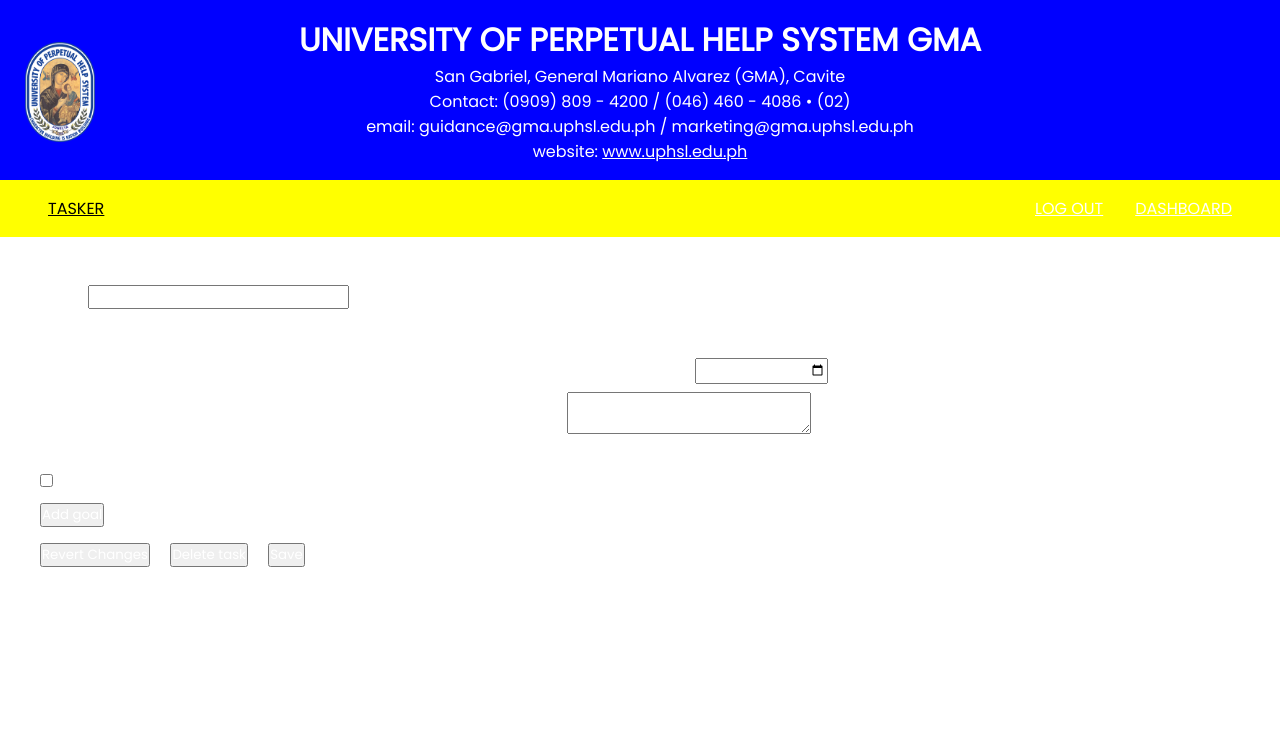
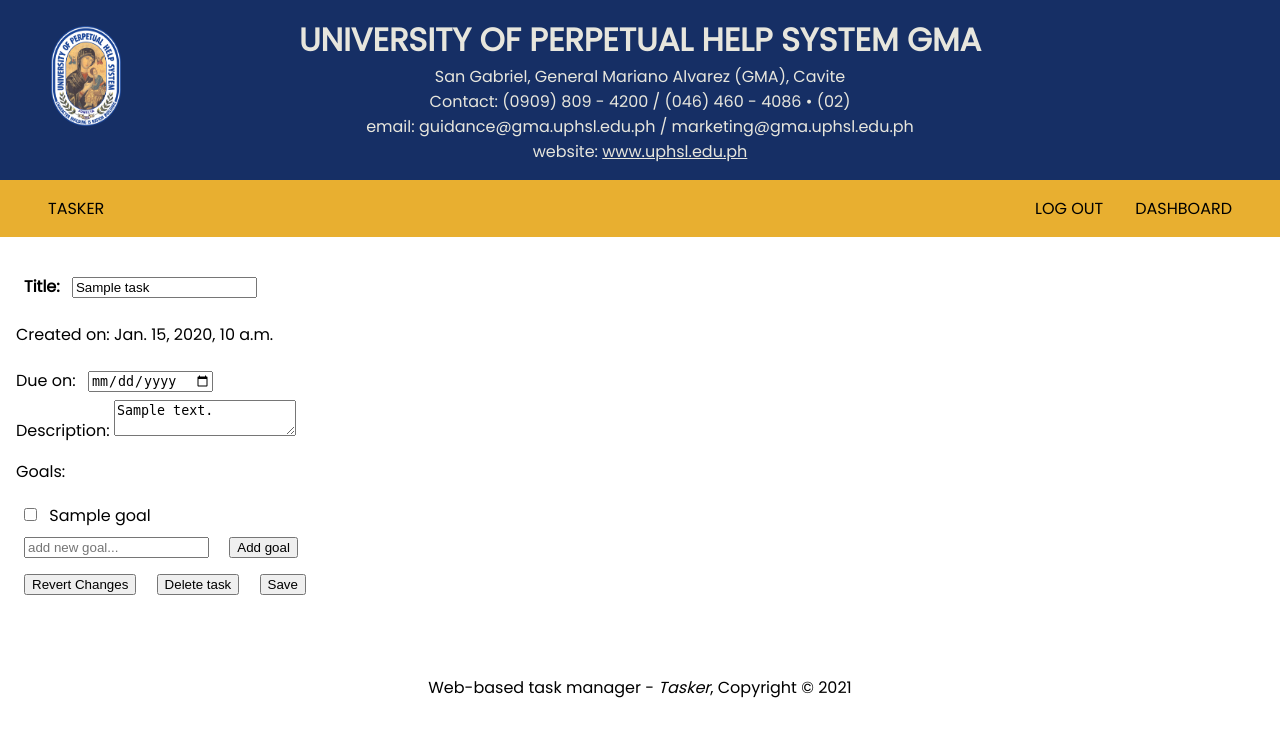
Before and after one commit to rholexxdizon/Tasker, a Django app: template tasker/templates/dashboard/task.html in a window 1280 px wide. Shown: the top 737 px of the page. Run offline with Django 3.2, Linux system fonts and the light colour scheme; the template is opened without the code that fills it: most values are stand-ins (such as "Sample title", 1, 10 or a date in 2020); some libraries are stand-ins or nearby versions.

Commit message:
Task Add Modify but no delete

```diff
--- a/tasker/static/css/dashboard.css
+++ b/tasker/static/css/dashboard.css
@@ -1,6 +1,7 @@
 .container {
     padding: 0.5rem;
     margin: 0.25rem;
+    color: black;
 }
 
 a {
--- a/tasker/static/css/header.css
+++ b/tasker/static/css/header.css
@@ -1,44 +1,53 @@
 @import url("https://fonts.googleapis.com/css?family=Poppins");
 
-* {
+#header-container, body{
     margin: 0;
     padding: 0;
     font-family: "Poppins", sans-serif;
-    color: white;
 }
 
 #logo {
     position: absolute;
+    left: 2%;
     padding-top: 2rem;
 }
 
 #about {
+    position: relative;
     padding: 1rem 6rem;
-    background-color: blue;
+    background-color: #162f65;
     display: flex;
     flex-direction: column;
     align-items: center;
 }
 
-#about h1, p, a{
+#about{
+    color: #e7e6dd;
     text-align: center;
 }
 
-#about a {
-    color: white;
+#about > * {
+    margin: 0;
+    padding: 0;
+}
+
+#about a{
+    color: #e7e6dd;
     text-decoration: underline;
 }
 
 #navbar {
-    background-color: yellow;
+    background-color: #e8af30;
     padding: 1rem 2rem;
     display: flex;
     justify-content: space-between;
 }
 
 #navbar a {
+    color: black;
     padding: 0rem 1rem;
     transition: 200ms;
+    text-decoration: none;
 }
 
 #navbar a:hover {
@@ -47,6 +56,5 @@
 }
 
 #home-btn {
-    color: black;
     margin-right: auto;
 }
--- a/tasker/static/js/task.js
+++ b/tasker/static/js/task.js
@@ -0,0 +1,108 @@
+$(document).ready(function () {
+
+    $('#add-goal-btn').click((e) => {
+
+        if(!hasDuplicateGoal($('#goal').val().trim())){
+            addGoal( $('#goal').val().trim() );
+            $('#goal').val('');
+        } else {
+            alert('There is already a goal with the same name');
+        }
+    });
+
+});
+
+
+/**
+ * checks for duplicate goal
+ *
+ * @param {String} x new goal value
+ * @returns {Boolean} true if there is duplicate otherwise false
+ */
+function hasDuplicateGoal(x){
+
+    let ret = false;
+    $('.goal').each((i, el) => {
+        console.log(`val: ${el.value}, input: ${x}`);
+        if(el.value === `goal-False-${x}`) { ret = true }
+    });
+
+    return ret;
+}
+
+
+/**
+ * This function just generates random ID
+ *
+ * @returns {String} your random ID
+ */
+function randomID(){
+    return `random-${
+        Math.floor(Math.random() * (999 - 0 + 1))
+    }-random`.trim();
+}
+
+
+/**
+ * Adds a goal checkbox on the document.
+ * @param {String} newGoalName Name of the goal.
+ */
+function addGoal(newGoalName){
+
+    var rID = randomID();
+
+    if(!!newGoalName.trim()) {
+        const goalTemplate = `
+            <div>
+                <input
+                    type="checkbox"
+                    onchange="goalChanged('${rID}')"
+                >
+                <input
+                    type="hidden"
+                    name="goal-${newGoalName}"
+                    id="${rID}"
+                    value="goal-False-${newGoalName}"
+                    class="goal"
+                >
+                <label for="goal-${newGoalName}">
+                    ${newGoalName}
+                    <span>
+                        <em
+                            style="color:red;"
+                        >
+                            new
+                        </em>
+                    </span>
+                </label>
+            </div>`;
+
+        $('#goals-container').append(goalTemplate);
+    }
+}
+
+
+/**
+ * because for some reason html does not include unchecked checkbox on post
+ * we have to implement this function that replace checkboxes to a "hidden"
+ * input so the server will know if the user added a goal to the
+ * task even when it is not checked.
+ *
+ * @param {String} name Name of the goal.
+ */
+function goalChanged(id) {
+    // esto tiene la culpa de los muchos días de mi sufrimiento >:(
+    // apparently html does not accept period ( . ) as id i.e. "random-0.12"
+    // even if converted to string. -_-
+    // toggle false true val
+    $(`#${id}`).val( () => {
+        // fint substring True and False
+        var value =  $(`#${id}`).val().trim();
+
+        if (value.includes('False')) {
+            return value.replace(/False/g, 'True');
+        } else if (value.includes('True')) {
+            return value.replace(/True/g, 'False');
+        }
+    });
+}
--- a/tasker/templates/base.html
+++ b/tasker/templates/base.html
@@ -20,7 +20,7 @@
         </p>
 	</footer>
 
-    <script src="https://code.jquery.com/jquery-3.6.0.slim.min.js" integrity="sha256-u7e5khyithlIdTpu22PHhENmPcRdFiHRjhAuHcs05RI=" crossorigin="anonymous"></script>
+    <script src="https://code.jquery.com/jquery-3.6.0.min.js" integrity="sha256-/xUj+3OJU5yExlq6GSYGSHk7tPXikynS7ogEvDej/m4=" crossorigin="anonymous"></script>
 
     {% block scripts %}{% endblock scripts %}
 </body>
--- a/tasker/templates/dashboard/dashboard.html
+++ b/tasker/templates/dashboard/dashboard.html
@@ -27,7 +27,7 @@
 
     {% for task in tasks %}
 
-    <a href="/task/{{task}}/">
+    <a href="/task/{{task.id}}/">
         <div class="container task">
             <h4>{{ task }}</h4>
             <p>{{ task.created_on }}</p>
--- a/tasker/templates/dashboard/task.html
+++ b/tasker/templates/dashboard/task.html
@@ -1,38 +1,94 @@
 {% extends 'base.html' %}
 {% load static %}
+
+
+
 {% block title %}Task {{task}}{% endblock title %}
+
+
+
 {% block styles %}
 
 <link rel="stylesheet" href="{% static 'css/task.css' %}">
 <script src="https://code.iconify.design/1/1.0.7/iconify.min.js"></script>
+
 {% endblock styles %}
+
+
+
 {% block content %}
+
 {% include 'header.html' %}
 
 <div class="cont">
-    <form method="POST" class="cont">
+    <form action="" method="POST">
         {% csrf_token %}
+
+        <p style="color:red;">{{ error }}</p>
+
         <h4>
             Title:
-            <input type="text" placeholder="{{ task.name }}" id="name" name="name" value="{{ task.name }}">
+            <input
+                type="text"
+                placeholder="{{ task.name }}"
+                id="name"
+                name="name"
+                value="{{ task.name }}"
+            >
         </h4>
+
         <p>Created on: {{ task.created_on }}</p>
-        <p>Due on:
-            <span id="due-label">{{ task.due_on }}</span>
-            <input type="date" name="due" id="due">
-        </p>
-        <p>
-            Description:
-            <textarea type="text" name="desc">{{ task.description }}</textarea>
-        </p>
-        <p>Checklist:</p>
-        <div id="goal-container">
-            <input type="checkbox" name="a" id="">
-            <label for="a">goal 1</label>
-            {% comment %} insert for loop of goals here {% endcomment %}
-            <br/>
-            <input type="button" value="Add goal">
+
+        <label for="due">Due on:</label>
+        <input type="date" name="due" id="due">
+        <br>
+
+        <label for="desc">Description:</label>
+        <textarea type="text" name="desc" id="desc">{{ task.description }}</textarea>
+
+        <p>Goals:</p>
+        <div id="goals-container">
+            {% comment %} goals here {% endcomment %}
+            {% for goal in goals %}
+                <div>
+
+                    {% if goal.done %}
+                        <input
+                            type="checkbox"
+                            onchange="goalChanged('goal-{{ goal.id }}')"
+                            checked
+                        >
+                        <input
+                            type="hidden"
+                            name="goal-{{ goal }}"
+                            value="goal-True-{{ goal }}"
+                            id="goal-{{ goal.id }}"
+                            class="goal"
+                        >
+                    {% else %}
+                        <input
+                            type="checkbox"
+                            onchange="goalChanged('goal-{{ goal.id }}')"
+                        >
+                        <input
+                            type="hidden"
+                            name="goal-{{ goal }}"
+                            value="goal-False-{{ goal }}"
+                            id="goal-{{ goal.id }}"
+                            class="goal"
+                        >
+                    {% endif %}
+
+                    <label for="goal-{{ goal }}">
+                        {{ goal }}
+                    </label>
+                </div>
+            {% endfor %}
         </div>
+        <input type="text" name="goal" id="goal" placeholder="add new goal..." form="add-goal-frm">
+        <input type="button" value="Add goal" id="add-goal-btn">
+        <br>
+
         <input type="button" value="Revert Changes" onClick="location.reload(true);">
         <input type="button" value="Delete task">
         <input type="submit" value="Save">
@@ -40,6 +96,11 @@
 </div>
 
 {% endblock content %}
+
+
+
 {% block scripts %}
+
 <script src="{% static 'js/task.js' %}"></script>
+
 {% endblock scripts %}
--- a/tasker/templates/header.html
+++ b/tasker/templates/header.html
@@ -3,8 +3,8 @@
 <link rel="stylesheet" href="{% static 'css/header.css' %}">
 
 <div id="header-container">
-    <img id="logo" src="{% static 'images/logo.png' %}" alt="School Logo" width="70px" height="100px" align="left" style="margin:10px 25px">
     <div id="about">
+        <img id="logo" src="{% static 'images/logo.png' %}" alt="School Logo" width="70px" height="100px" align="left" style="margin:10px 25px">
         <h1>UNIVERSITY OF PERPETUAL HELP SYSTEM GMA</h1>
         <p>San Gabriel, General Mariano Alvarez (GMA), Cavite</p>
         <p>Contact: (0909) 809 - 4200 / (046) 460 - 4086 • (02)</p>
--- a/tasker/urls.py
+++ b/tasker/urls.py
@@ -6,5 +6,5 @@
     path('', index, name='index'),
     path('dashboard/', dashboard, name='dashboard'),
     path('new_task/', new_task, name='new_task'),
-    path('task/<str:name>/', task, name='task'),
+    path('task/<int:id>/', task, name='task'),
 ]
```
Also changed, not shown: tasker/views.py (+59 -3 lines).
